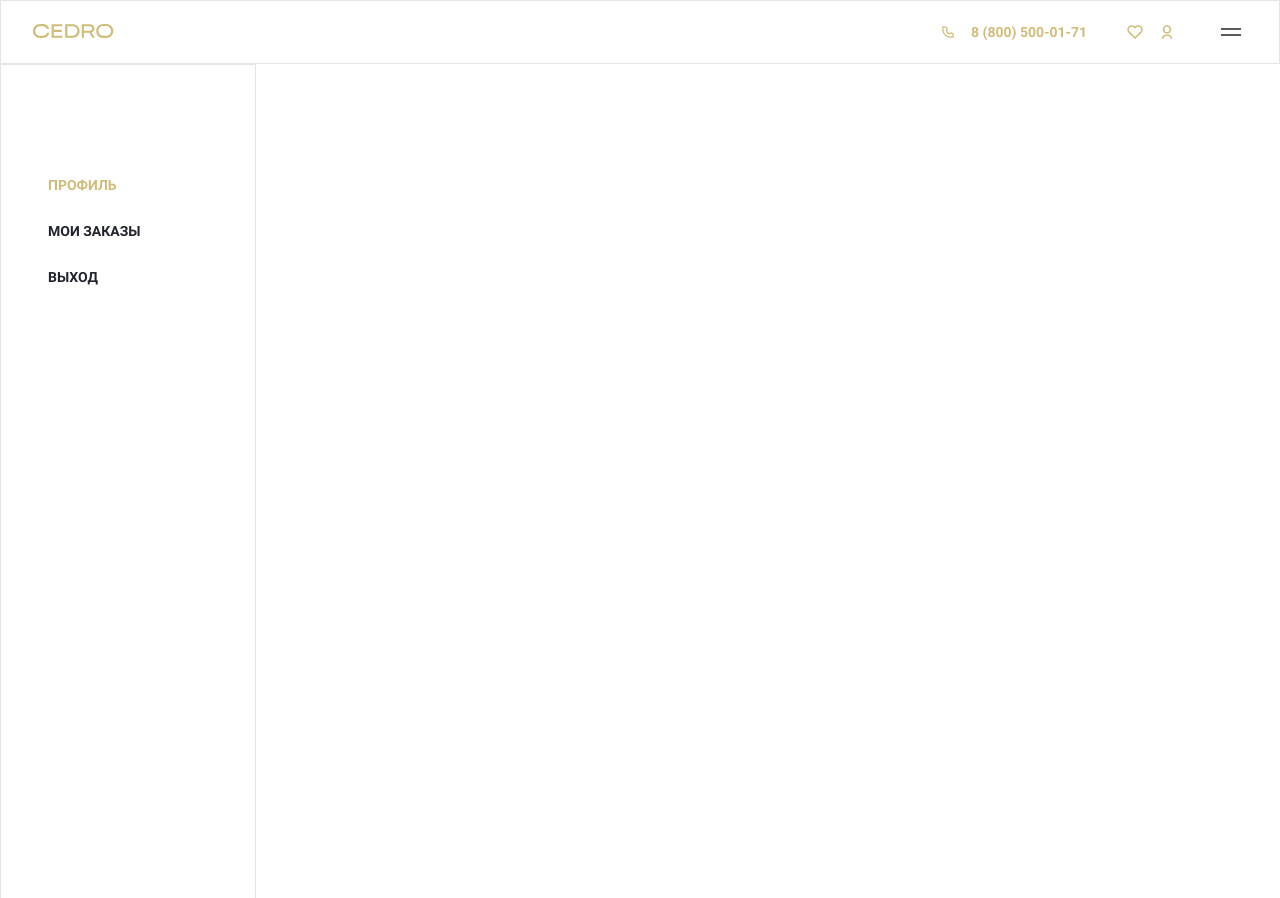
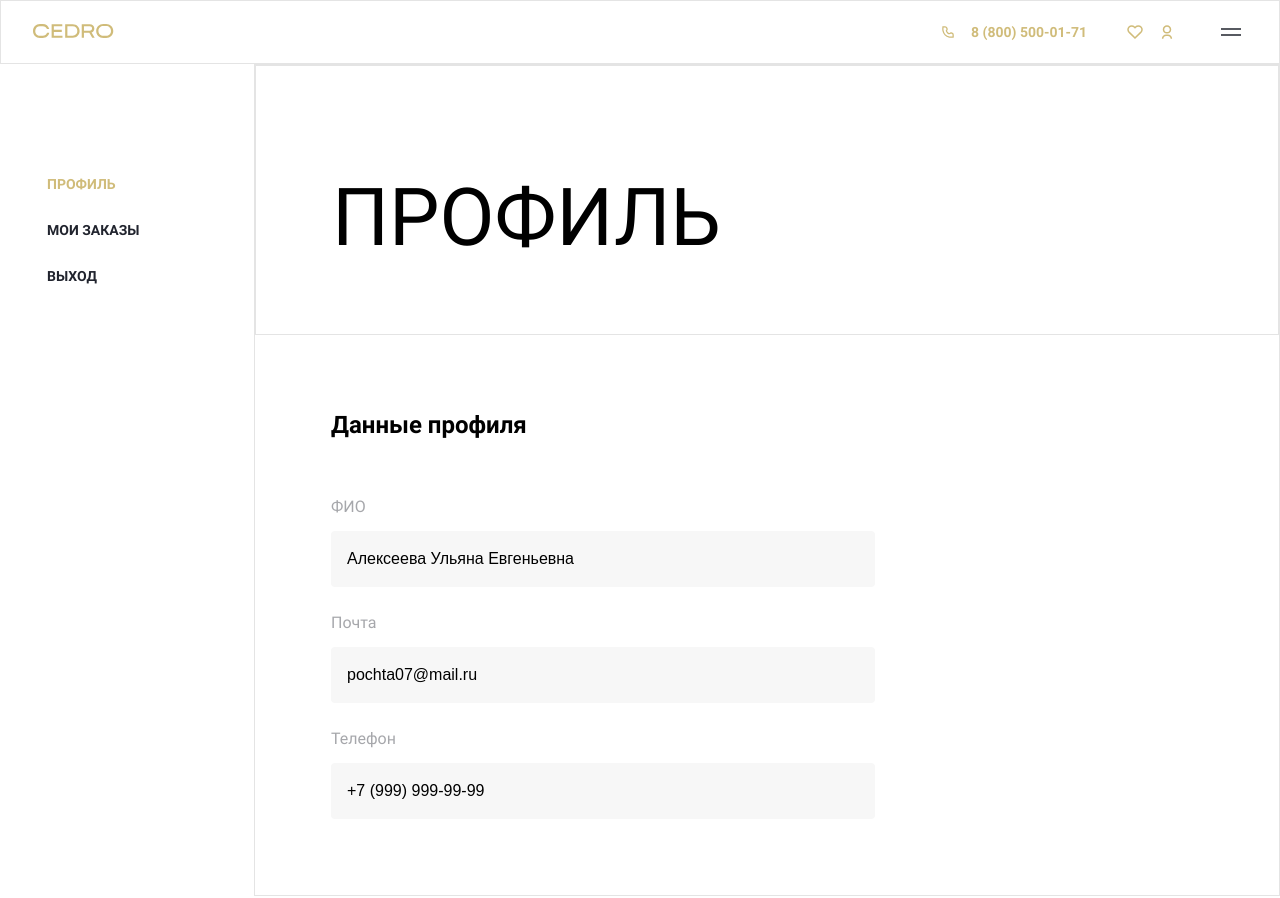
Before and after one commit to Katyusha0901/cedro-test, a website: page dev/html/index.html in a window 1280 px wide. Shown: the top 898 px of the page. Drawn offline with nearby package versions, Linux system fonts and the light colour scheme; files that its build step writes are made by us from their sources.

Commit message:
created progile title and profil forms

```diff
--- a/dev/html/index.html
+++ b/dev/html/index.html
@@ -162,7 +162,7 @@
     <!-- ====================================================================================================== -->
 
     <div class="main-content">
-      <div class="contents border">
+      <div class="contents">
         <div class="contents__list">
           <div class="contents__profile-group">
             <div class="contents__item change-from-light-to-dark">ПРОФИЛЬ</div>
@@ -178,6 +178,29 @@
           </div>
         </div>
       </div>
+      <div class="profile border">
+        <div class="profile__title border">ПРОФИЛЬ</div>
+        <div class="profile__data">
+          <div class="profile__data-title">Данные профиля</div>
+          <div class="profile__form">
+            <div class="profile__group">
+              <div class="profile__group-field-name">ФИО</div>
+              <input
+                class="profile__group-input"
+                value="Алексеева Ульяна Евгеньевна"
+              />
+            </div>
+            <div class="profile__group">
+              <div class="profile__group-field-name">Почта</div>
+              <input class="profile__group-input" value="pochta07@mail.ru" />
+            </div>
+            <div class="profile__group">
+              <div class="profile__group-field-name">Телефон</div>
+              <input class="profile__group-input" value="+7 (999) 999-99-99" />
+            </div>
+          </div>
+        </div>
+      </div>
     </div>
   </body>
 </html>
--- a/dev/styles/scss/main-content/contents.scss
+++ b/dev/styles/scss/main-content/contents.scss
@@ -3,7 +3,6 @@
   flex-direction: column;
   align-items: center;
   width: 20vw;
-  height: 1110px;
   padding-top: 112px;
 
   &__list {
--- a/dev/styles/scss/main-content/main-content.scss
+++ b/dev/styles/scss/main-content/main-content.scss
@@ -1,3 +1,4 @@
 .main-content {
   display: flex;
+  flex-direction: row;
 }
--- /dev/null
+++ b/dev/styles/scss/main-content/profile.scss
@@ -0,0 +1,58 @@
+.profile {
+  display: flex;
+  flex-direction: column;
+
+  &__title {
+    width: 80vw;
+    display: flex;
+    justify-content: flex-start;
+    align-items: center;
+    padding: 112px 76px 76px;
+    font-size: 80px;
+    font-weight: 400;
+    line-height: 80px;
+  }
+
+  &__data {
+    padding: 76px;
+    gap: 56px;
+    display: flex;
+    flex-direction: column;
+  }
+
+  &__data-title {
+    font-size: 24px;
+    font-weight: 500;
+  }
+
+  &__form {
+    display: flex;
+    flex-direction: column;
+    gap: 24px;
+  }
+
+  &__group {
+    display: flex;
+    flex-direction: column;
+    gap: 12px;
+  }
+
+  &__group-field-name {
+    font-size: 16px;
+    line-height: 24px;
+    font-weight: 400;
+    color: rgba($color: #21242e, $alpha: 0.4);
+  }
+
+  &__group-input {
+    outline: 0;
+    border: 0;
+    border-radius: 4px;
+    background-color: #f7f7f7;
+    height: 56px;
+    width: 544px;
+    font-size: 16px;
+    line-height: 24px;
+    padding: 16px;
+  }
+}
--- a/dev/styles/scss/main.scss
+++ b/dev/styles/scss/main.scss
@@ -12,4 +12,6 @@
 
 @import "./main-content/contents";
 
+@import "./main-content/profile";
+
 @import "mobile_responsive";
--- a/dev/styles/scss/mobile_responsive.scss
+++ b/dev/styles/scss/mobile_responsive.scss
@@ -37,7 +37,7 @@
     flex-direction: row;
     align-items: center;
     justify-content: center;
-    width: 100vw;
+    width: 100%;
     height: 33px;
     padding-top: 0px;
 
@@ -57,6 +57,23 @@
       flex-direction: row;
       width: 186px;
       gap: 16px;
+    }
+  }
+
+  .main-content {
+    flex-direction: column;
+  }
+
+  .profile {
+    &__title {
+      width: 100vw;
+      padding: 32px 16px 32px;
+      border: 0px;
+    }
+
+    &__data {
+      padding: 0px 16px 24px;
+      border-bottom: solid 1px #e4e4e4;
     }
   }
 }
```
